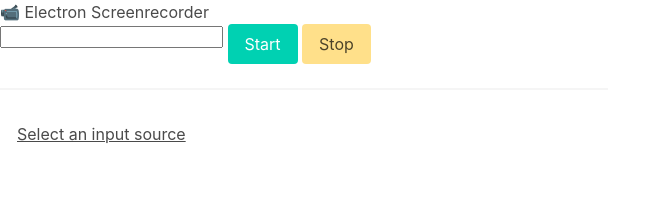
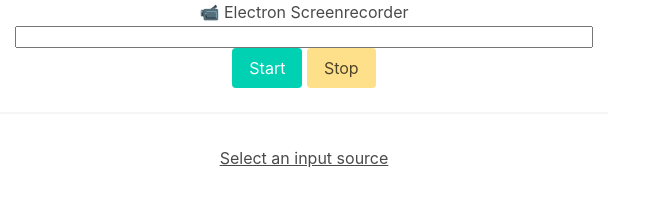
Before and after one commit to dan-koller/Electron-ScreenRecorder, an Electron app: page src/index.html in a window 1000 px wide. Shown: the whole page, without its empty margins (0-656 px from the left). Drawn offline with nearby package versions, Linux system fonts and the light colour scheme.

Commit message:
Improved UI via CSS changes

```diff
--- a/src/index.css
+++ b/src/index.css
@@ -1,6 +1,17 @@
 body {
-  font-family: -apple-system, BlinkMacSystemFont, "Segoe UI", Roboto, Helvetica, Arial, sans-serif;
+  font-family: -apple-system, BlinkMacSystemFont, 'Segoe UI', Roboto, Helvetica,
+    Arial, sans-serif;
   margin: auto;
   max-width: 38rem;
   padding: 2rem;
 }
+
+input {
+  width: 95%;
+  height: auto;
+}
+
+body {
+  text-align: center;
+  padding-top: 30px;
+}
```
